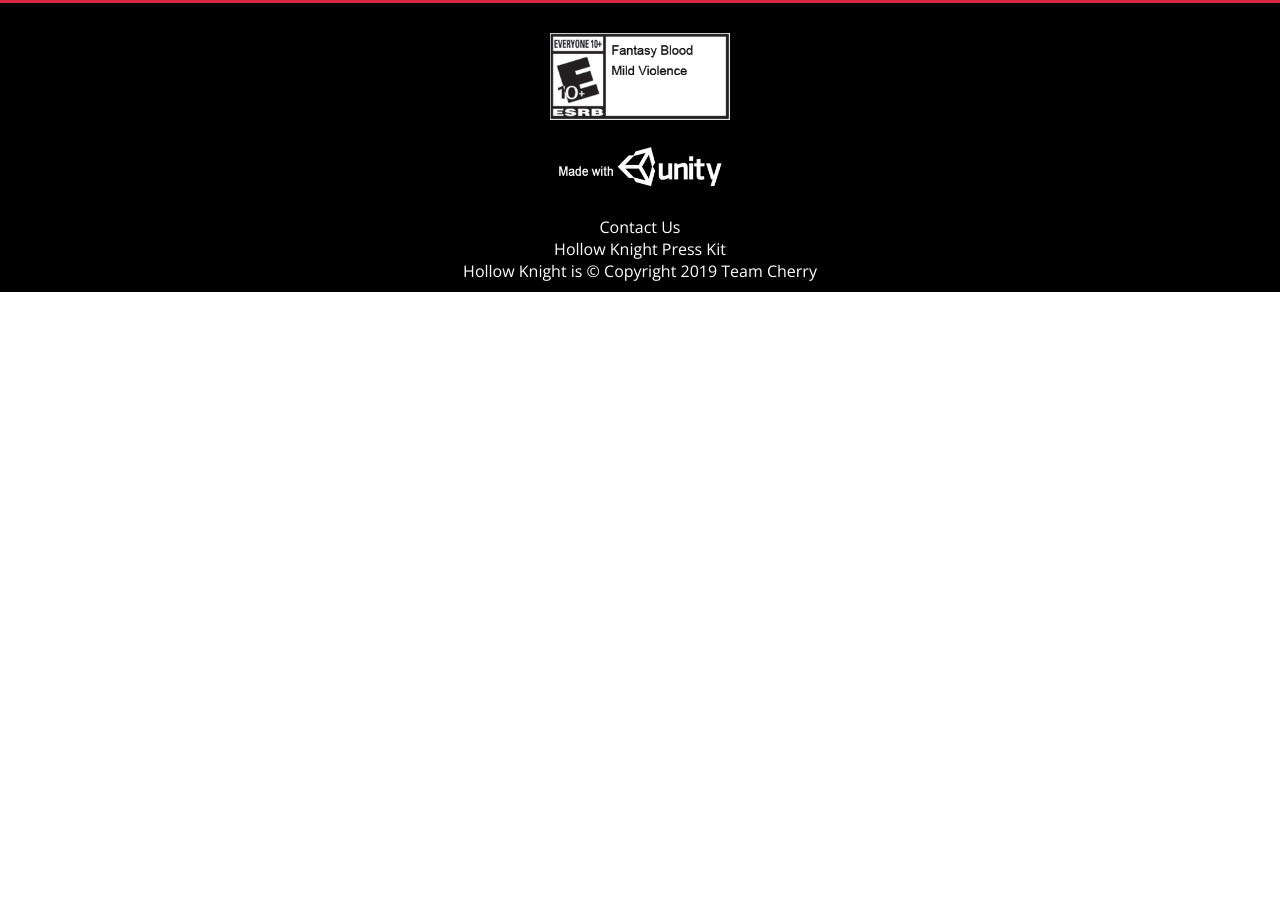
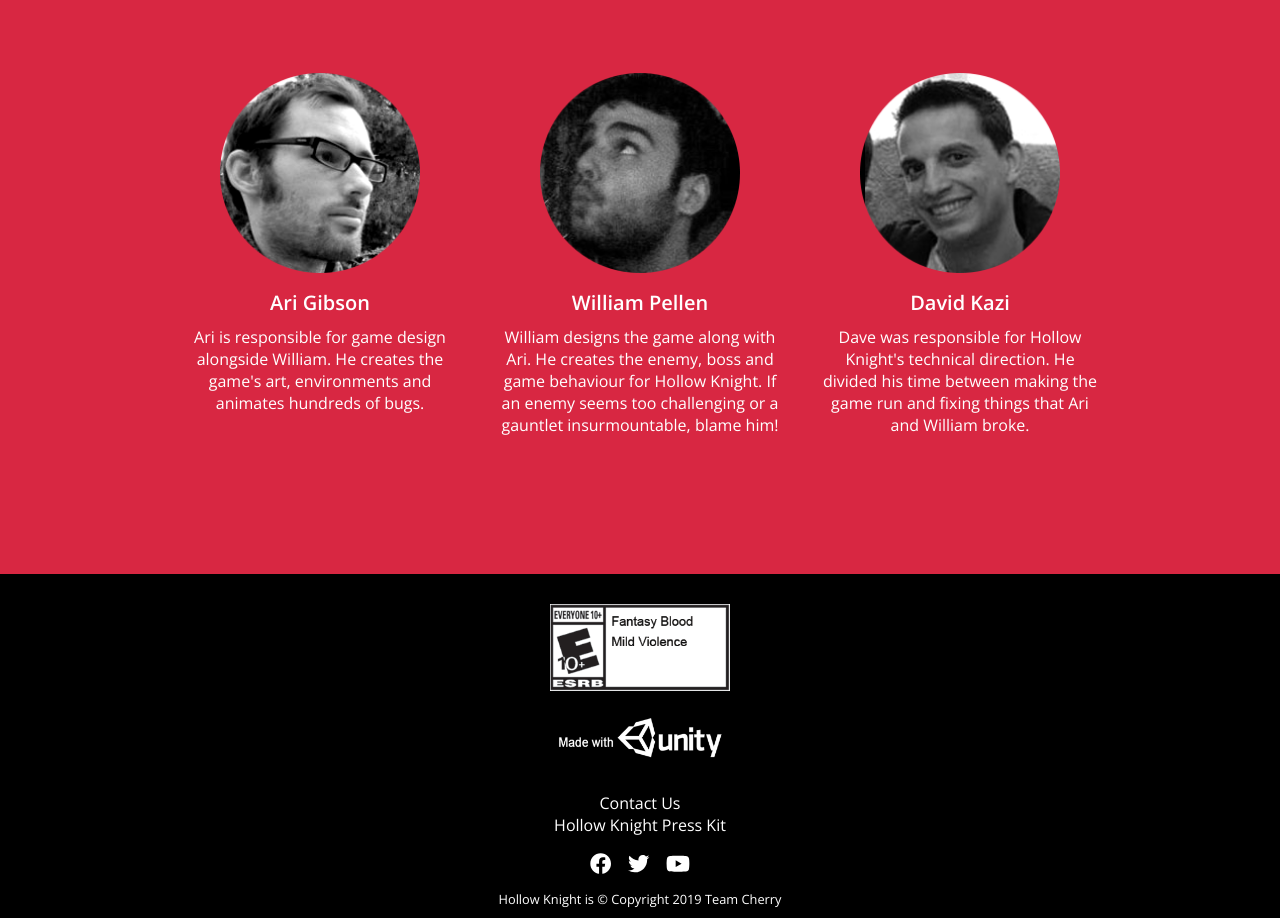
Before and after one commit to erict-dev/hollow-knight-web, a Gatsby site: page /team-cherry in a window 1280 px wide. Shown: the part 561-1479 px from the top of the page. Before the commit the page ends 853 px from the top, so only its background shows below. Built offline with nearby package versions, Linux system fonts and the light colour scheme; Gatsby itself is replaced by a stand-in of ours.

Commit message:
team cherry page done

```diff
--- a/package.json
+++ b/package.json
@@ -5,6 +5,10 @@
   "version": "0.1.0",
   "author": "Kyle Mathews <mathews.kyle@gmail.com>",
   "dependencies": {
+    "@fortawesome/fontawesome-svg-core": "^1.2.19",
+    "@fortawesome/free-brands-svg-icons": "^5.9.0",
+    "@fortawesome/free-solid-svg-icons": "^5.9.0",
+    "@fortawesome/react-fontawesome": "^0.1.4",
     "gatsby": "^2.9.4",
     "gatsby-image": "^2.1.4",
     "gatsby-plugin-manifest": "^2.1.1",
--- a/src/components/layout.js
+++ b/src/components/layout.js
@@ -14,6 +14,12 @@ import "../styles/layout.css"
 import "../styles/main.css"
 import "../styles/buy.css"
 import "../styles/team-cherry.css"
+
+import { FontAwesomeIcon } from '@fortawesome/react-fontawesome'
+
+import { faFacebook } from '@fortawesome/free-brands-svg-icons'
+import { faTwitter } from '@fortawesome/free-brands-svg-icons'
+import { faYoutube } from '@fortawesome/free-brands-svg-icons'
 
 import ESRB from "../images/logos/esrb.png"
 import Unity from "../images/logos/unity.png"
@@ -36,10 +42,18 @@ const Layout = ({ children }) => (
           <main>{children}</main>
           <footer>
             <img src={ESRB} style={{ width: 180, height: 'auto' }}/>
-            <img src={Unity} style={{ width: 180, height: 'auto' }}/>
-            <a href="#">Contact Us</a>
-            <a href="#">Hollow Knight Press Kit</a>
-            <div>
+            <a href="https://unity.com/madewith/hollow-knight" target="_blank"><img src={Unity} style={{ width: 180, height: 'auto' }}/></a>
+
+            <a href="mailto:press@teamcherry.com.au" target="_blank">Contact Us</a>
+            <a href="https://drive.google.com/drive/folders/0BzxIOSR3fQW2clhnY012ZDk3ZVE" target="_blank">Hollow Knight Press Kit</a>
+
+            <div className="social-links">
+              <a href="https://www.facebook.com/teamcherrygames/" target="_blank"><FontAwesomeIcon icon={faFacebook} size="lg"/></a>
+              <a href="https://twitter.com/TeamCherryGames" target="_blank"><FontAwesomeIcon icon={faTwitter} size="lg"/></a>
+              <a href="https://www.youtube.com/channel/UCZS2K8ZsUmujTuj3cNMyBSA" target="_blank"><FontAwesomeIcon icon={faYoutube} size="lg"/></a>
+            </div>
+
+            <div style={{ fontSize: '0.8em' }}>
               Hollow Knight is © Copyright {new Date().getFullYear()} Team Cherry
             </div>
           </footer>
--- a/src/pages/team-cherry.js
+++ b/src/pages/team-cherry.js
@@ -6,15 +6,45 @@ import SEO from "../components/seo"
 
 import TeamCherryLogo from "../images/team-cherry-logo.png"
 
+import Ari from "../images/team/ari.png"
+import William from "../images/team/william.png"
+import David from "../images/team/david.png"
+
 const TeamCherryPage = () => (
   <Layout>
     <SEO title="Page two" />
+
     <div className="team-cherry-section">
+
       <div className="team-cherry-header-container">
         <div id="team-cherry-page-logo" style={{ backgroundImage: `url(${TeamCherryLogo})`}}></div>
         <div className="team-cherry-description">Hollow Knight is being developed by Team Cherry in Adelaide, South Australia. We're a team of 3 people who, alongside making the game, are responsible for building these websites, cutting those game trailers, posting regular game updates, answering questions on social media and much more. Though it's a lot of work, we love doing it and it's made even more enjoyable by the enthusiastic support we've received from fans this whole way.</div>
       </div>
+
+      <div className="team-cherry-team-container">
+        <div className="team-cherry-team-profile">
+          <div className="team-cherry-team-photo" style={{ backgroundImage: `url(${Ari})`}}/>
+          <div className="team-cherry-team-title">Ari Gibson</div>
+          <div className="team-cherry-team-description">Ari is responsible for game design alongside William. He creates the game's art, environments and animates hundreds of bugs.</div>
+        </div>
+
+        <div className="team-cherry-team-profile">
+          <div className="team-cherry-team-photo" style={{ backgroundImage: `url(${William})`}}/>
+          <div className="team-cherry-team-title">William Pellen</div>
+          <div className="team-cherry-team-description">William designs the game along with Ari. He creates the enemy, boss and game behaviour for Hollow Knight. If an enemy seems too challenging or a gauntlet insurmountable, blame him!</div>
+        </div>
+
+        <div className="team-cherry-team-profile">
+          <div className="team-cherry-team-photo" style={{ backgroundImage: `url(${David})`}}/>
+          <div className="team-cherry-team-title">David Kazi</div>
+          <div className="team-cherry-team-description">Dave was responsible for Hollow Knight's technical direction. He divided his time between making the game run and fixing things that Ari and William broke.</div>
+        </div>
+
+      </div>
+
+
     </div>
+
   </Layout>
 )
 
--- a/src/styles/layout.css
+++ b/src/styles/layout.css
@@ -36,6 +36,16 @@ footer {
   padding: 30px;
   padding-bottom: 10px;
   text-align: center;
+}
+
+.social-links {
+  display: flex;
+  flex-direction: row;
+  justify-content: space-between;
+  align-items: center;
+  width: 100px;
+  margin-bottom: 16px;
+  margin-top: 16px;
 }
 
 article,
--- a/src/styles/team-cherry.css
+++ b/src/styles/team-cherry.css
@@ -15,6 +15,7 @@
 .team-cherry-description {
   max-width: 640px;
   padding: 0 40px;
+  text-align: center;
 }
 
 #team-cherry-page-logo {
@@ -24,3 +25,45 @@
   width: 360px;
   height: 290px;
 }
+
+.team-cherry-team-container {
+  display: flex;
+  flex-direction: row;
+  justify-content: center;
+  align-items: first baseline;
+  padding-bottom: 80px;
+}
+
+.team-cherry-team-photo {
+  width: 200px;
+  height: 200px;
+  background-position: center;
+  background-size: contain;
+  background-repeat: no-repeat;
+  margin-bottom: 16px;
+}
+
+.team-cherry-team-profile {
+  width: 320px;
+  height: 480px;
+  display: flex;
+  flex-direction: column;
+  justify-content: center;
+  align-items: center;
+  padding: 20px;
+  text-align: center;
+}
+
+.team-cherry-team-title {
+  font-weight: 700;
+  font-size: 1.25em;
+  margin-bottom: 10px;
+}
+
+@media only screen and (max-width: 780px) {
+  .team-cherry-team-container {
+    flex-direction: column;
+    justify-content: center;
+    align-items: center;
+  }
+}
```
Also changed, not shown: 1 other file.
